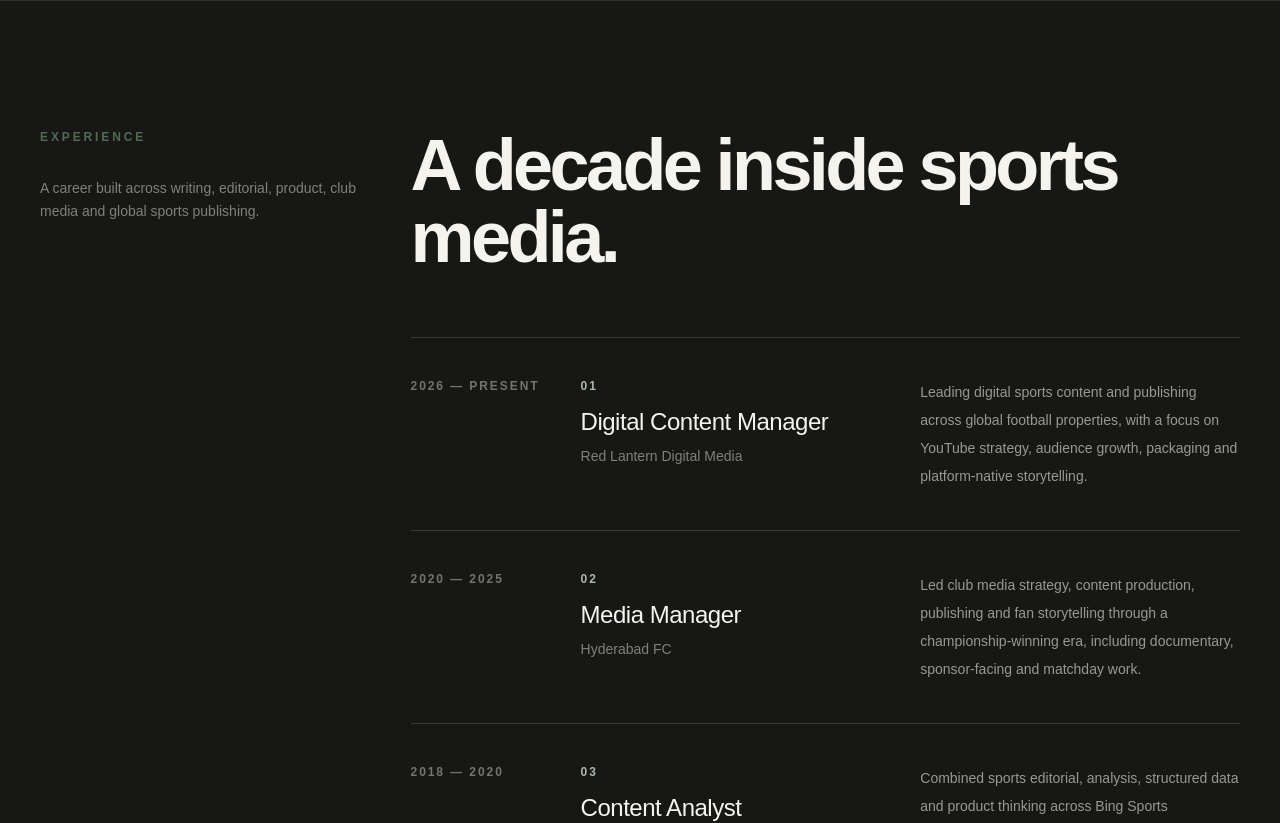
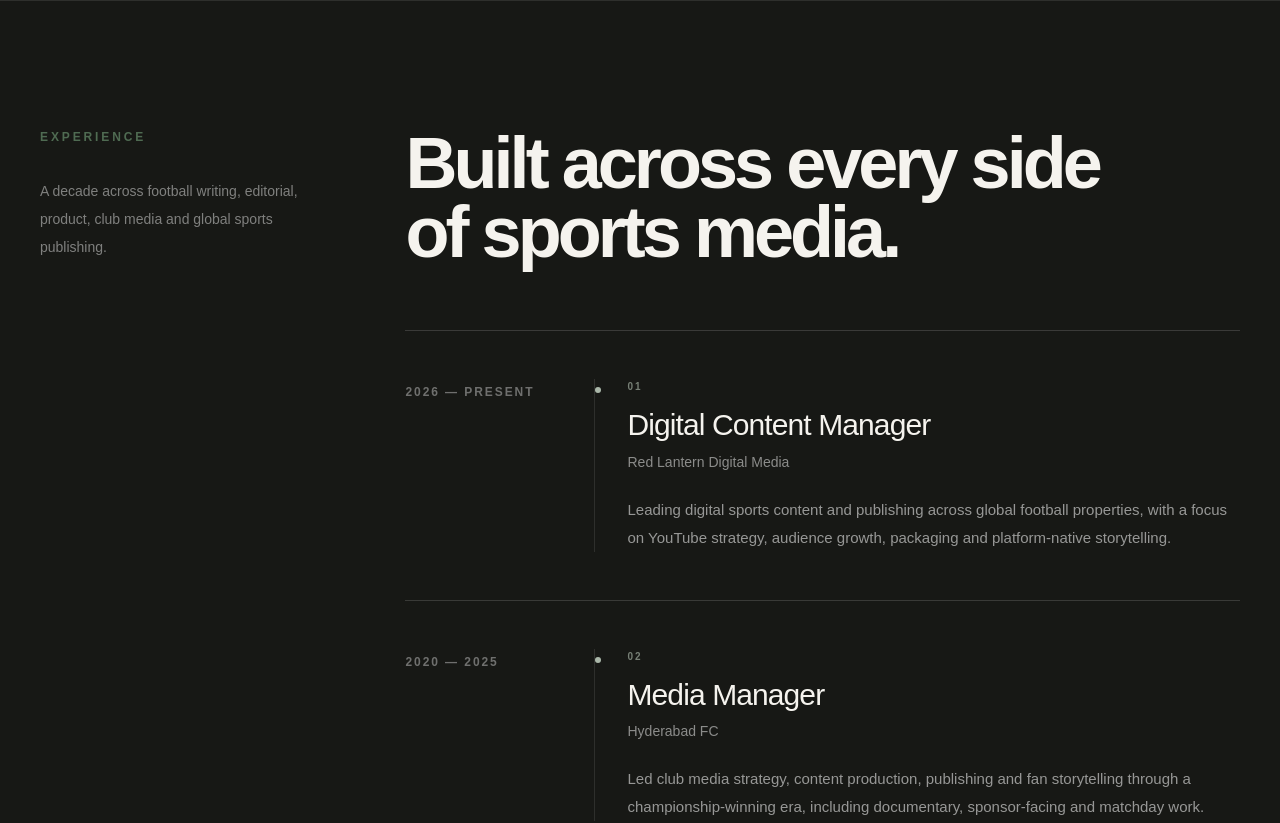
Before and after one commit to AakarshBot/aakars-portfolio-v2, a Next.js app: page / in a window 1280 px wide. Shown: the part 6140-6963 px from the top of the page. Built offline with nearby package versions, Linux system fonts and the light colour scheme.

Commit message:
Refine experience section into editorial career timeline

```diff
--- a/src/components/Experience.tsx
+++ b/src/components/Experience.tsx
@@ -5,27 +5,53 @@ export function Experience() {
   return (
     <section id="experience" className="border-y border-white/10 bg-[#171815] text-[#f5f3ee]">
       <div className="mx-auto max-w-7xl px-6 py-24 lg:px-10 lg:py-32">
-        <div className="grid gap-12 lg:grid-cols-[0.7fr_1.8fr]">
-          <div>
+        <div className="grid gap-14 lg:grid-cols-[0.65fr_1.9fr] lg:gap-20">
+          <div className="lg:sticky lg:top-24 lg:self-start">
             <SectionLabel>Experience</SectionLabel>
-            <p className="mt-8 max-w-xs text-sm leading-relaxed text-white/45">
-              A career built across writing, editorial, product, club media and global sports publishing.
+            <p className="mt-8 max-w-xs text-sm leading-7 text-white/45">
+              A decade across football writing, editorial, product, club media and global sports publishing.
             </p>
           </div>
+
           <div>
-            <h2 className="max-w-3xl text-5xl font-semibold tracking-[-0.05em] md:text-7xl">
-              A decade inside sports media.
+            <h2 className="max-w-3xl text-5xl font-semibold leading-[0.95] tracking-[-0.055em] md:text-7xl">
+              Built across every side of sports media.
             </h2>
+
             <div className="mt-16 border-t border-white/15">
               {experience.map((item, index) => (
-                <article key={`${item.period}-${item.role}`} className="grid gap-5 border-b border-white/15 py-9 md:grid-cols-[150px_1fr_1fr] md:items-start md:py-10">
-                  <span className="text-xs font-semibold tracking-[0.16em] text-white/40 uppercase">{item.period}</span>
-                  <div>
-                    <span className="mb-3 block text-xs font-semibold tracking-[0.16em] text-[#aab7a9]">0{index + 1}</span>
-                    <h3 className="text-xl font-medium tracking-[-0.02em] md:text-2xl">{item.role}</h3>
-                    <p className="mt-2 text-sm text-white/45">{item.company}</p>
+                <article
+                  key={`${item.period}-${item.role}`}
+                  className="group relative grid gap-7 border-b border-white/15 py-10 md:grid-cols-[150px_1fr] md:gap-10 md:py-12"
+                >
+                  <div className="flex items-start justify-between md:block">
+                    <span className="text-xs font-semibold uppercase tracking-[0.16em] text-white/38">
+                      {item.period}
+                    </span>
+                    <span className="text-xs font-medium tracking-[0.14em] text-white/20 md:hidden">
+                      {String(index + 1).padStart(2, "0")}
+                    </span>
                   </div>
-                  <p className="max-w-md text-sm leading-7 text-white/55">{item.description}</p>
+
+                  <div className="relative pl-0 md:pl-8">
+                    <span className="absolute left-0 top-2 hidden h-1.5 w-1.5 rounded-full bg-[#aab7a9] md:block" />
+                    <span className="absolute -left-px top-0 hidden h-full w-px bg-white/10 md:block" />
+
+                    <div className="relative">
+                      <p className="mb-3 hidden text-[10px] font-semibold uppercase tracking-[0.2em] text-[#aab7a9]/65 md:block">
+                        {String(index + 1).padStart(2, "0")}
+                      </p>
+                      <h3 className="text-2xl font-medium leading-tight tracking-[-0.03em] md:text-3xl">
+                        {item.role}
+                      </h3>
+                      <p className="mt-2 text-sm font-medium text-white/50">
+                        {item.company}
+                      </p>
+                      <p className="mt-6 max-w-2xl text-sm leading-7 text-white/55 md:text-[15px]">
+                        {item.description}
+                      </p>
+                    </div>
+                  </div>
                 </article>
               ))}
             </div>
```
